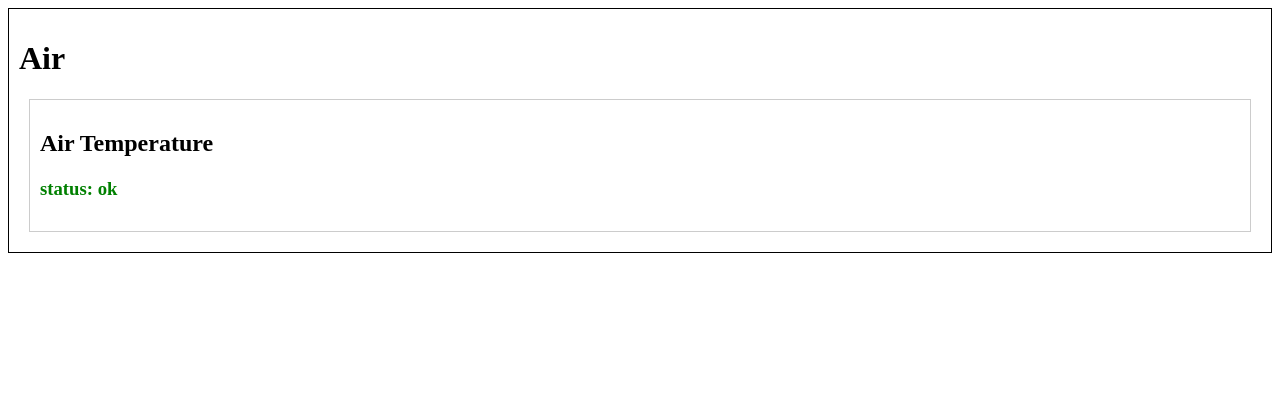
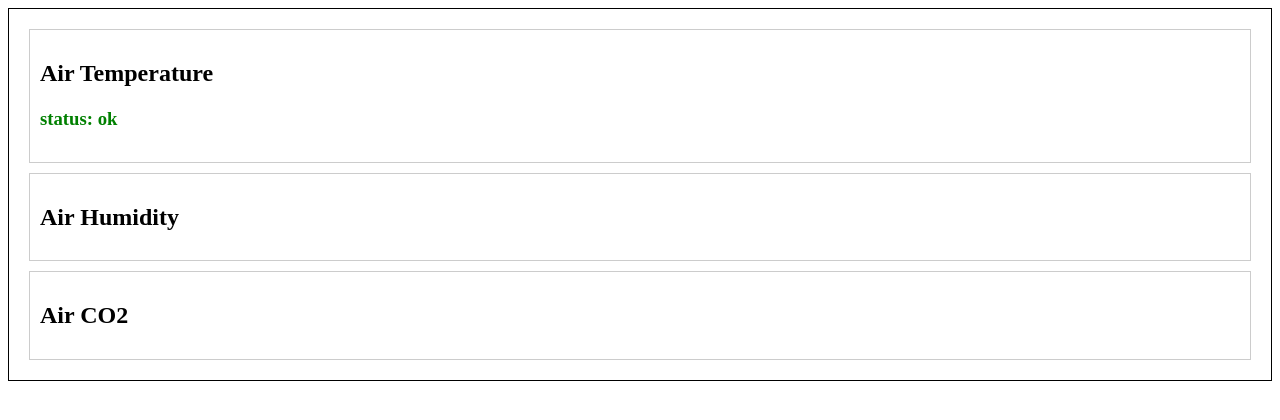
Before and after one commit to blocknroll/synthesis-mockdata, a website built with webpack: page public/index.html in a window 1280 px wide. Built offline with nearby package versions, Linux system fonts and the light colour scheme.

Commit message:
Update 'index.html' with additional boxes for 'Air' section.
modified:   public/index.html

```diff
--- a/public/index.html
+++ b/public/index.html
@@ -11,7 +11,7 @@
   <body>
 
     <div class="box">
-      <h1>Air</h1>
+      <!-- <h1>Air</h1> -->
 
       <div class="box-inner">
         <h2>Air Temperature</h2>
@@ -22,6 +22,19 @@
 
         <h4 id='messages'></h4>
       </div>
+
+
+      <div class="box-inner">
+        <h2>Air Humidity</h2>
+      </div>
+
+
+      <div class="box-inner">
+        <h2>Air CO2</h2>
+      </div>
+
+
+
 
     </div>
 
```
